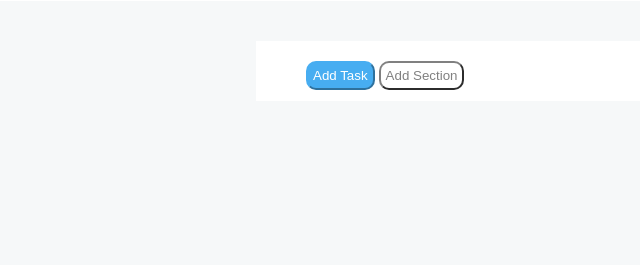
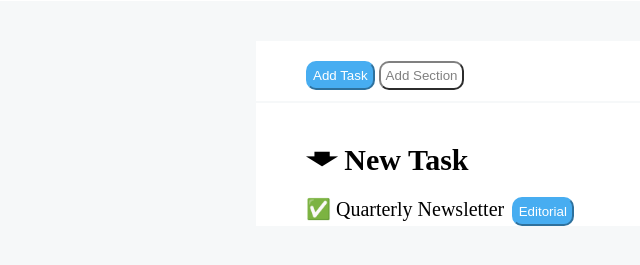
Before and after one commit to Dan97O/html-css-toboolist, a plain HTML site: page index.html in a window 1280 px wide. Shown: the part 63-328 px from the top of the page, without its empty margins (0-640 px from the left). Drawn offline with Linux system fonts and the light colour scheme.

Commit message:
add div newsletter

```diff
--- a/css/style.css
+++ b/css/style.css
@@ -36,7 +36,7 @@ main{
 
 }
 
-#task{
+.task{
     padding: 5px;
     background-color: #47adf1;
     border-radius: 10px;
@@ -54,5 +54,28 @@ main{
     border-color: gray ;
     color: gray;
     margin-top: 20px;
+}
+
+.link{
+    margin-top: 2px;
+    height: auto;
+}
+
+.main {
+    padding-left: 50px;
+    padding-top: 35px;
+    font-size: 30px;
+}
+
+.content {
+    font-size: 20px;
+}
+
+.task2{
+    padding: 5px;
+    background-color: #47adf1;
+    border-radius: 10px;
+    border-color: #47adf1;
+    color: white;
 
 }
--- a/index.html
+++ b/index.html
@@ -24,10 +24,22 @@
 
     <main class="app-main">
         <section class="container-main">
-            <button id="task">Add Task</button>
-            <button id="section">Add Section</button>
+            <button class="task">Add Task</button>
+            <button id="section">Add Section</button> <br>
         </section>
-        <!-- /section buttom -->
+        <!-- /section button -->
+
+        <section class="container-main link">
+
+            <div class="main">
+                <strong>🡃 New Task</strong> <br>
+                <span class="content">✅ Quarterly Newsletter</span>
+                <button class="task2">Editorial</button>
+            </div>
+            <!-- /div newsletter -->
+
+
+        </section>
 
 
 
```
